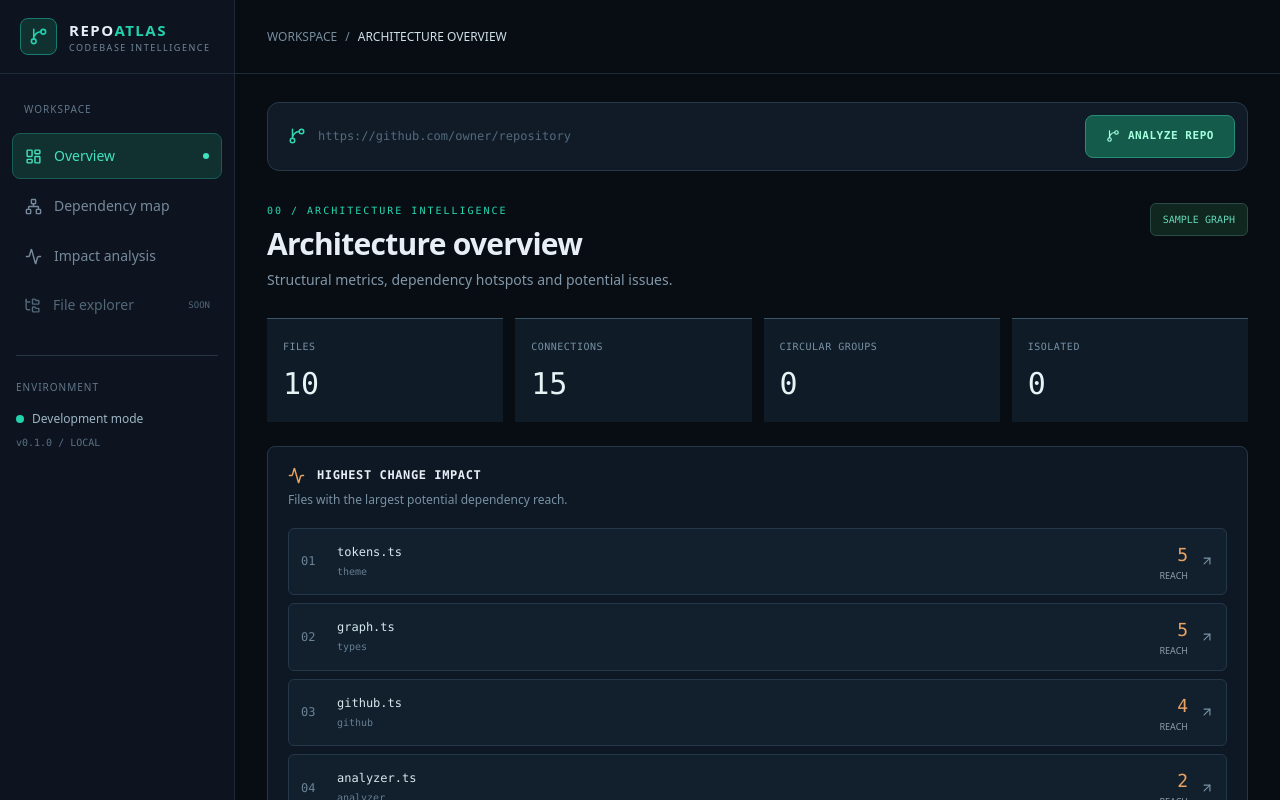
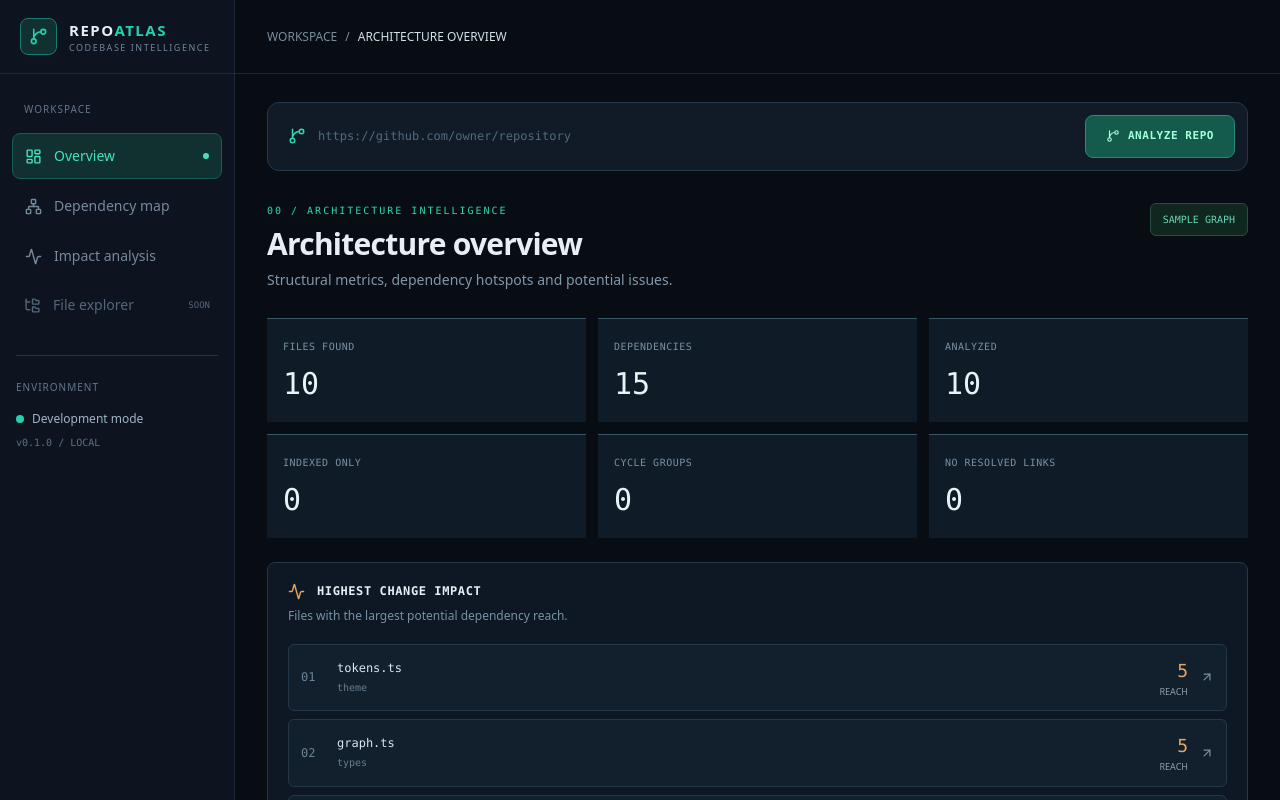
Before and after one commit to JaimeCifreL/PF-repoatlas, a Next.js app: page / in a window 1280 px wide. Both pictures are taken after a click on the button "Overview". Shown: the top 800 px of the page. Built offline with nearby package versions, Linux system fonts and the light colour scheme.

Commit message:
feat: distinguish indexed and analyzed repository files

```diff
--- a/src/components/architecture/ArchitectureOverview.tsx
+++ b/src/components/architecture/ArchitectureOverview.tsx
@@ -57,10 +57,30 @@ export function ArchitectureOverview({
   }
 
   const summary = [
-    { label: "FILES", value: metrics.files },
-    { label: "CONNECTIONS", value: metrics.connections },
-    { label: "CIRCULAR GROUPS", value: metrics.cycleGroups.length },
-    { label: "ISOLATED", value: metrics.isolatedFiles },
+    {
+      label: "FILES FOUND",
+      value: metrics.files,
+    },
+    {
+      label: "DEPENDENCIES",
+      value: metrics.connections,
+    },
+    {
+      label: "ANALYZED",
+      value: metrics.analyzedFiles,
+    },
+    {
+      label: "INDEXED ONLY",
+      value: metrics.indexedOnlyFiles,
+    },
+    {
+      label: "CYCLE GROUPS",
+      value: metrics.cycleGroups.length,
+    },
+    {
+      label: "NO RESOLVED LINKS",
+      value: metrics.isolatedFiles,
+    },
   ];
 
   return (
@@ -94,7 +114,7 @@ export function ArchitectureOverview({
       )}
 
       {/* SUMMARY */}
-      <div className="grid grid-cols-2 gap-3 lg:grid-cols-4">
+      <div className="grid grid-cols-2 gap-3 lg:grid-cols-3 2xl:grid-cols-6">
         {summary.map((metric) => (
           <div
             key={metric.label}
@@ -273,12 +293,12 @@ export function ArchitectureOverview({
             <GitBranch size={17} className="text-[#72a8d8]" />
 
             <h2 className="font-mono text-xs font-semibold tracking-wider">
-              ISOLATED FILES
+              ANALYZED FILES WITHOUT LINKS
             </h2>
           </div>
 
           <p className="mb-5 text-xs text-[#7891a2]">
-            Files without resolved incoming or outgoing dependencies.
+            Files analyzed without any resolved incoming or outgoing dependencies.
           </p>
 
           {isolated.length === 0 ? (
--- a/src/components/inspector/FileInspector.tsx
+++ b/src/components/inspector/FileInspector.tsx
@@ -6,19 +6,19 @@ import {
   FileCode2,
   GitBranch,
 } from "lucide-react";
+
 import { ImpactPanel } from "./ImpactPanel";
 import type { ImpactResult } from "@/lib/graph-impact";
 
-type FileRecord = {
-  id: string;
-  name: string;
-  path: string;
-};
+import type {
+  RepoFile,
+  RepoConnection,
+} from "@/types/repository";
 
 type FileInspectorProps = {
   selectedId: string | null;
-    files: readonly FileRecord[];
-    connections: readonly (readonly [string, string])[];
+  files: readonly RepoFile[];
+  connections: readonly RepoConnection[];
   repositoryName?: string | null;
   onSelect: (id: string) => void;
   impact: ImpactResult | null;
@@ -37,26 +37,35 @@ export function FileInspector({
   onClearImpact,
 }: FileInspectorProps) {
 
-  // Archivo seleccionado
+  // Archivo seleccionado.
   const selectedFile = files.find(
     (file) => file.id === selectedId
   );
 
-  // Archivos que importa el seleccionado
+  // Estado del análisis.
+  // Los datos de ejemplo no tienen por qué incluir
+  // analysisStatus.
+  const fileStatus =
+    selectedFile?.analysisStatus ??
+    (repositoryName ? "indexed" : "sample");
+
+  const isIndexed = fileStatus === "indexed";
+
+  // Archivos que importa el seleccionado.
   const imports = connections
     .filter(([source]) => source === selectedId)
     .map(([, target]) =>
       files.find((file) => file.id === target)
     )
-    .filter((file): file is FileRecord => file !== undefined);
+    .filter((file): file is RepoFile => file !== undefined);
 
-  // Archivos que dependen del seleccionado
+  // Archivos que dependen del seleccionado.
   const dependents = connections
     .filter(([, target]) => target === selectedId)
     .map(([source]) =>
       files.find((file) => file.id === source)
     )
-    .filter((file): file is FileRecord => file !== undefined);
+    .filter((file): file is RepoFile => file !== undefined);
 
   return (
     <aside className="border-t border-[#263442] bg-[#0c1420] p-5 xl:border-l xl:border-t-0">
@@ -73,6 +82,7 @@ export function FileInspector({
         />
       </div>
 
+      {/* IMPACT ANALYSIS */}
       {impact && (
         <ImpactPanel
           impact={impact}
@@ -98,6 +108,45 @@ export function FileInspector({
             {selectedFile.path}
           </div>
 
+          {/* LANGUAGE AND ANALYSIS STATUS */}
+          <div className="mt-4 flex flex-wrap items-center gap-2">
+
+            <span
+              className={`rounded-md border px-2 py-1 font-mono text-[10px] ${
+                fileStatus === "analyzed"
+                  ? "border-[#278e79] bg-[#123e35] text-[#55dfba]"
+                  : fileStatus === "indexed"
+                    ? "border-[#536274] bg-[#1b2937] text-[#9fb1c0]"
+                    : "border-[#735b38] bg-[#302719] text-[#e8bd7c]"
+              }`}
+            >
+              {fileStatus === "analyzed"
+                ? "ANALYZED"
+                : fileStatus === "indexed"
+                  ? "INDEXED"
+                  : "SAMPLE"}
+            </span>
+
+            {selectedFile.language && (
+              <span className="rounded-md border border-[#354657] bg-[#142331] px-2 py-1 font-mono text-[10px] text-[#a8c0d0]">
+                {selectedFile.language}
+              </span>
+            )}
+          </div>
+
+          {/* WARNING FOR INDEXED-ONLY FILES */}
+          {isIndexed && (
+            <div className="mt-4 rounded-lg border border-[#48566b] bg-[#172330] p-3">
+              <p className="text-[11px] leading-relaxed text-[#a9bbca]">
+                This file has been indexed but its
+                dependencies have not been analyzed.
+                Missing connections do not necessarily
+                mean the file is isolated.
+              </p>
+            </div>
+          )}
+
+          {/* ANALYZE IMPACT */}
           <button
             type="button"
             onClick={() => onAnalyzeImpact(selectedFile.id)}
@@ -117,13 +166,19 @@ export function FileInspector({
               </div>
 
               <div className="mt-2 font-mono text-xl text-[#2cdbb7]">
-                {imports.length}
+                {isIndexed ? "—" : imports.length}
               </div>
+
+              {isIndexed && (
+                <div className="mt-1 text-[9px] text-[#6e889a]">
+                  NOT ANALYZED
+                </div>
+              )}
             </div>
 
             <div className="rounded-lg border border-[#263443] bg-[#111d2a] p-3">
               <div className="font-mono text-[10px] text-[#7990a2]">
-                DEPENDENTS
+                KNOWN DEPENDENTS
               </div>
 
               <div className="mt-2 font-mono text-xl text-[#e5b06a]">
@@ -167,7 +222,9 @@ export function FileInspector({
               </div>
             ) : (
               <p className="text-xs text-[#698092]">
-                No resolved direct imports.
+                {isIndexed
+                  ? "Dependency analysis is not available for this file yet."
+                  : "No resolved direct imports."}
               </p>
             )}
           </div>
@@ -244,8 +301,9 @@ export function FileInspector({
               </div>
 
               <p className="mt-2">
-                Relationships represent resolved
-                source-code imports.
+                Connections represent resolved
+                source-code imports. Indexed-only files
+                may have additional dependencies.
               </p>
             </>
           ) : (
--- a/src/components/repository/RepositorySearch.tsx
+++ b/src/components/repository/RepositorySearch.tsx
@@ -1,7 +1,13 @@
 
 "use client";
 
-import { GitBranch, Loader2, CheckCircle2, AlertTriangle } from "lucide-react";
+import {
+  GitBranch,
+  Loader2,
+  CheckCircle2,
+  AlertTriangle,
+} from "lucide-react";
+
 import type { AnalysisResult } from "@/types/repository";
 
 type RepositorySearchProps = {
@@ -21,6 +27,20 @@ export function RepositorySearch({
   analysisError,
   analysis,
 }: RepositorySearchProps) {
+
+  // Diferenciar inventario de análisis real.
+  const analyzedCount =
+    analysis?.files.filter(
+      (file) => file.analysisStatus === "analyzed"
+    ).length ?? 0;
+
+  const indexedOnlyCount =
+    (analysis?.files.length ?? 0) - analyzedCount;
+
+  const limitedCoverage =
+    (analysis?.partial ?? false) ||
+    indexedOnlyCount > 0;
+
   return (
     <section className="mt-7">
 
@@ -56,7 +76,10 @@ export function RepositorySearch({
         >
           {isAnalyzing ? (
             <>
-              <Loader2 size={14} className="animate-spin" />
+              <Loader2
+                size={14}
+                className="animate-spin"
+              />
               ANALYZING...
             </>
           ) : (
@@ -104,14 +127,28 @@ export function RepositorySearch({
             </span>
           </div>
 
+          {/* INVENTORY AND ANALYSIS METRICS */}
           <div className="mt-3 flex flex-wrap gap-x-5 gap-y-2 font-mono text-[11px] text-[#90a9ab]">
 
             <span>
               <strong className="text-[#d7ece8]">
-                {analysis.analyzedFiles}
+                {analysis.files.length}
               </strong>
-              {" / "}
-              {analysis.totalCodeFiles} files analyzed
+              {" "}files found
+            </span>
+
+            <span>
+              <strong className="text-[#62e6c0]">
+                {analyzedCount}
+              </strong>
+              {" "}analyzed
+            </span>
+
+            <span>
+              <strong className="text-[#c1cad5]">
+                {indexedOnlyCount}
+              </strong>
+              {" "}indexed only
             </span>
 
             <span>
@@ -120,26 +157,44 @@ export function RepositorySearch({
               </strong>
               {" "}connections
             </span>
+          </div>
 
-            <span className={
-              analysis.partial
-                ? "text-[#e6b77b]"
-                : "text-[#62d4ac]"
-            }>
-              {analysis.partial ? "PARTIAL" : "COMPLETE"}
+          {/* ANALYSIS COVERAGE STATUS */}
+          <div className="mt-3 border-t border-[#294438] pt-3">
+
+            <span
+              className={`font-mono text-[10px] font-semibold tracking-wide ${
+                limitedCoverage
+                  ? "text-[#e6b77b]"
+                  : "text-[#62d4ac]"
+              }`}
+            >
+              {limitedCoverage
+                ? "LIMITED ANALYSIS COVERAGE"
+                : "ALL INDEXED FILES PROCESSED"}
             </span>
+
+            {indexedOnlyCount > 0 && (
+              <p className="mt-2 text-[11px] leading-relaxed text-[#8ea9a9]">
+                Some files are indexed but their dependencies
+                have not yet been analyzed.
+              </p>
+            )}
           </div>
 
           {/* WARNINGS */}
           {analysis.warnings.length > 0 && (
             <div className="mt-3 border-t border-[#294438] pt-3">
-              {analysis.warnings.map((warning) => (
+              {analysis.warnings.map((warning, index) => (
                 <div
-                  key={warning}
+                  key={`${index}-${warning}`}
                   className="mt-1 flex items-start gap-2 text-[11px] text-[#e6b77b]"
                 >
-                  <AlertTriangle size={12} className="mt-0.5 shrink-0" />
-                  {warning}
+                  <AlertTriangle
+                    size={12}
+                    className="mt-0.5 shrink-0"
+                  />
+                  <span>{warning}</span>
                 </div>
               ))}
             </div>
--- a/src/lib/graph-metrics.ts
+++ b/src/lib/graph-metrics.ts
@@ -21,6 +21,7 @@ export type FileMetrics = {
   // Indicadores estructurales.
   inCycle: boolean;
   isolated: boolean;
+  analysisStatus: "indexed" | "analyzed";
 };
 
 export type ArchitectureMetrics = {
@@ -35,6 +36,8 @@ export type ArchitectureMetrics = {
 
   mostReferenced: readonly FileMetrics[];
   highestImpact: readonly FileMetrics[];
+  analyzedFiles: number;
+  indexedOnlyFiles: number;
 };
 
 /**
@@ -58,8 +61,19 @@ export function calculateGraphMetrics(
 
   let connectionCount = 0;
   let isolatedFiles = 0;
+  let analyzedFiles = 0;
+  let indexedOnlyFiles = 0;
 
   for (const id of index.filesById.keys()) {
+    const analysisStatus =
+      index.filesById.get(id)?.analysisStatus ?? "analyzed";
+
+    if (analysisStatus === "analyzed") {
+      analyzedFiles++;
+    } else {
+      indexedOnlyFiles++;
+    }
+
     const incoming =
       index.incoming.get(id) ?? new Set<string>();
 
@@ -87,8 +101,7 @@ export function calculateGraphMetrics(
         ? neighbors.size / (fileCount - 1)
         : 0;
 
-    const isolated =
-      fanIn === 0 && fanOut === 0;
+    const isolated = analysisStatus === "analyzed" && fanIn === 0 && fanOut === 0;
 
     if (isolated) {
       isolatedFiles++;
@@ -107,6 +120,7 @@ export function calculateGraphMetrics(
       degreeCentrality,
       inCycle: cycleIds.has(id),
       isolated,
+      analysisStatus,
     });
   }
 
@@ -142,5 +156,7 @@ export function calculateGraphMetrics(
     byFile,
     mostReferenced,
     highestImpact,
+    analyzedFiles,
+  indexedOnlyFiles,
   };
 }
```
Also changed, not shown: 1 other file (tests, documents, lock files or other folders). Lines whose indentation alone changed are shown as unchanged.
